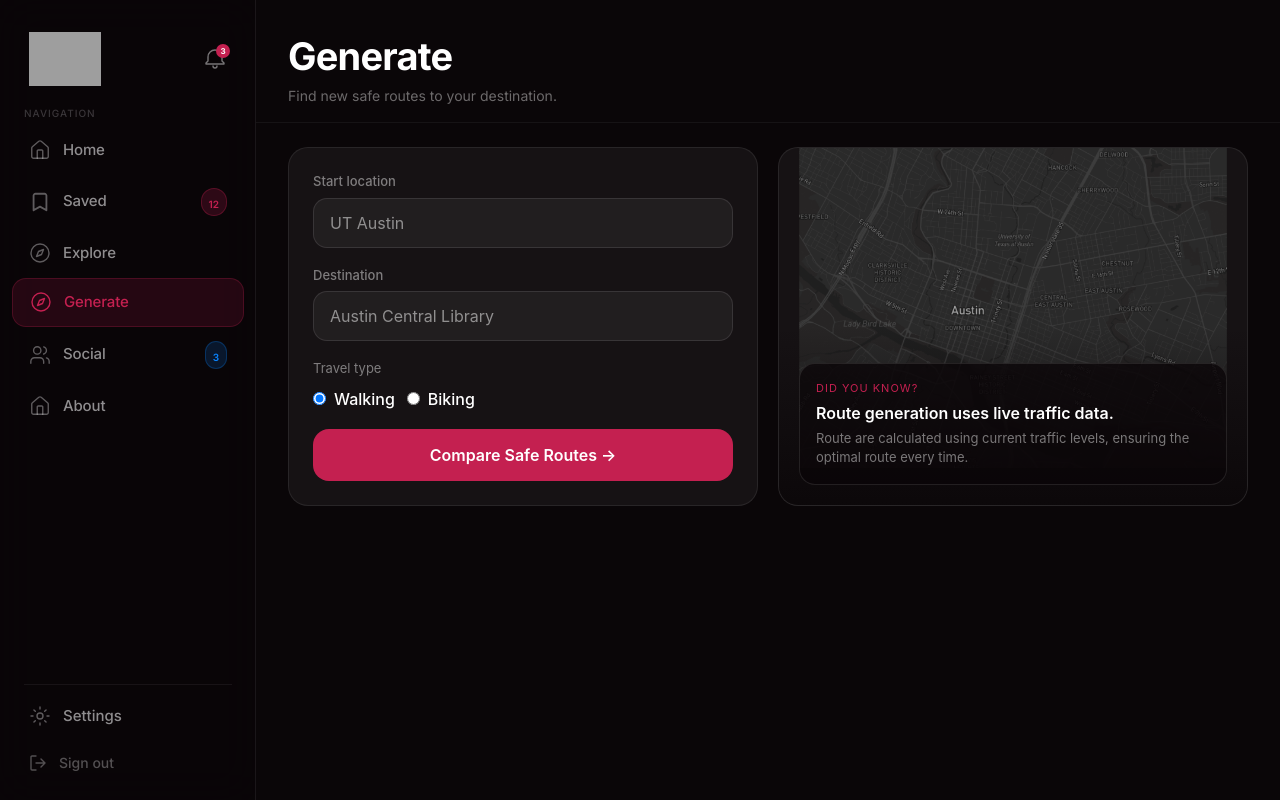
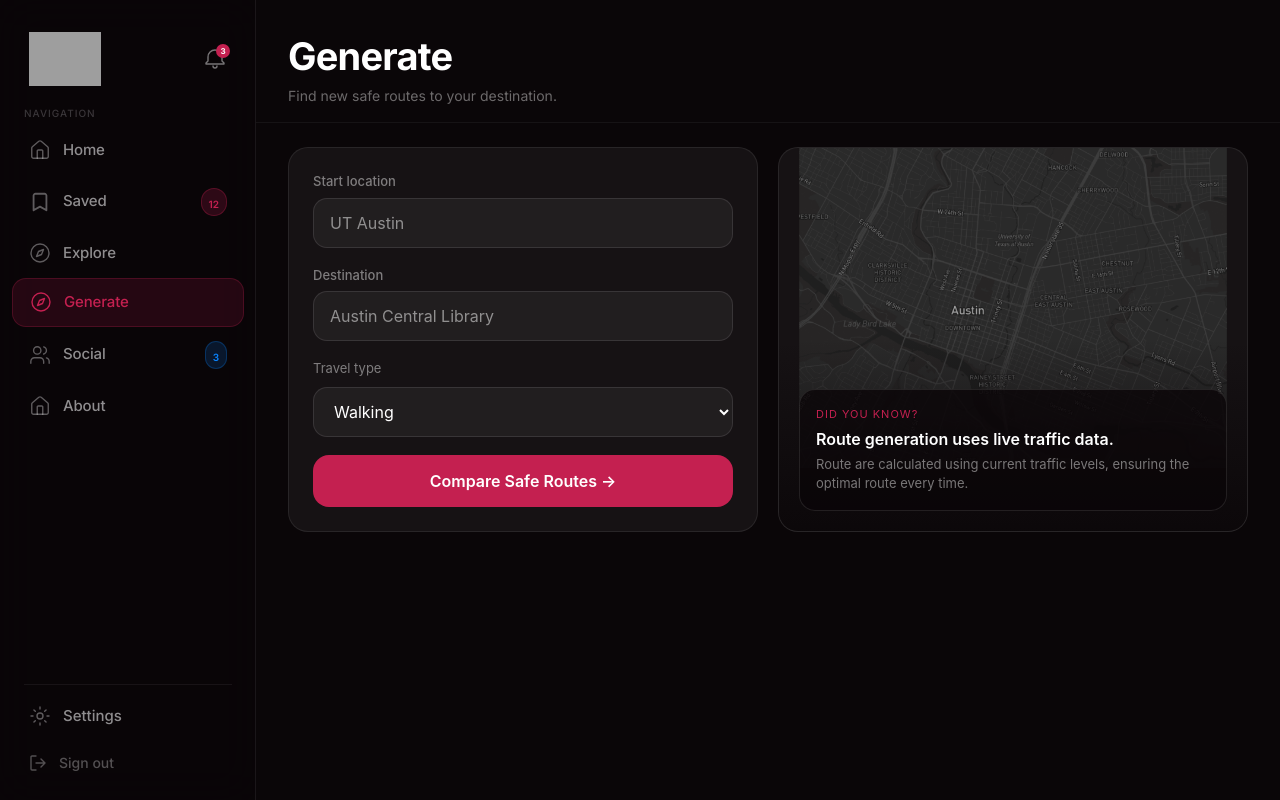
Before and after one commit to aaravs-s/the-internovators, a React (Vite) app in the folder frontend/: page /generate in a window 1280 px wide. Built offline with nearby package versions, Linux system fonts and the light colour scheme; grey boxes are pictures that could not be loaded.

Commit message:
Autocomplete on generate page

```diff
--- a/frontend/src/app/pages/GeneratePage.tsx
+++ b/frontend/src/app/pages/GeneratePage.tsx
@@ -1,7 +1,6 @@
-import { useEffect, useState, useMemo } from "react";
+import { useEffect, useState, useMemo, FormEvent } from "react";
 import { useNavigate } from "react-router";
 
-import { getRoutes, type RouteSummary } from "@/app/api/routes";
 import { imgRouteMap, homeSvg } from "@/app/assets";
 import { cardBase, SafetyBadge } from "@/app/components/ui";
 
@@ -21,9 +20,10 @@ export default function ExplorePage() {
 
     const [start, setStart] = useState("");
     const [startSuggestions, setStartSuggestions] = useState<string[]>([]);
-
     const [destination, setDestination] = useState("");
     const [destinationSuggestions, setDestinationSuggestions] = useState<string[]>([]);
+
+    const [type, setType] = useState("walking");
 
     const fetchSuggestions = async (
         query: string,
@@ -35,10 +35,8 @@ export default function ExplorePage() {
         }
 
         const response = await fetch(
-            `/autocomplete?q=${encodeURIComponent(query)}`
+            `/api/routes/autocomplete?q=${encodeURIComponent(query)}`
         );
-
-        console.log(response)
 
         const results = await response.json();
 
@@ -55,15 +53,35 @@ export default function ExplorePage() {
             fetchSuggestions(value, setStartSuggestions);
             }, 300),
         []
-        );
+    );
 
-        const debouncedDestinationFetch = useMemo(
+    const debouncedDestinationFetch = useMemo(
         () =>
             debounce((value: string) => {
             fetchSuggestions(value, setDestinationSuggestions);
             }, 300),
         []
     );
+
+    const handleSubmit = async (e: React.SubmitEvent<HTMLFormElement>) => {
+        e.preventDefault();
+
+        const res = await fetch("/api/routes/search", {
+            method: "POST",
+            headers: {
+                "Content-Type": "application/json",
+            },
+            body: JSON.stringify({
+                start,
+                destination,
+                route_type: type,
+            }),
+        });
+
+        const data = await res.json();
+        console.log(data);
+    };
+
 
     return (
         <>
@@ -78,7 +96,7 @@ export default function ExplorePage() {
         <div className="px-[32px] py-[24px] flex flex-col gap-[20px]">
             <div className="grid grid-cols-2 gap-[20px]">
                 {/* Search Form */}
-                <div className={`${cardBase} p-[24px]`}>
+                <form onSubmit={handleSubmit} className={`${cardBase} p-[24px]`}>
                     <div className="flex flex-col gap-[18px]">
                     <div>
                         <label className="block text-[13px] text-[rgba(255,255,255,0.45)] mb-[6px]">
@@ -107,22 +125,46 @@ export default function ExplorePage() {
                         Destination
                         </label>
                         <input
-                        type="text"
-                        placeholder="Austin Central Library"
-                        className="w-full h-[50px] px-[16px] rounded-[14px] bg-[rgba(255,255,255,0.05)] border border-[rgba(255,255,255,0.1)] text-white outline-none focus:border-[rgba(196,32,80,0.4)]"
+                            type="text"
+                            placeholder="Austin Central Library"
+                            className="w-full h-[50px] px-[16px] rounded-[14px] bg-[rgba(255,255,255,0.05)] border border-[rgba(255,255,255,0.1)] text-white outline-none focus:border-[rgba(196,32,80,0.4)]"
+                            value={destination}
+                            onChange={(e) => {
+                                setDestination(e.target.value);
+                                debouncedDestinationFetch(e.target.value);
+                            }}
+                            list="destination-suggestions"
                         />
                     </div>
+                    <datalist id="destination-suggestions">
+                        {destinationSuggestions.map((s) => (
+                            <option key={s} value={s} />
+                        ))}
+                    </datalist>
 
                     <div>
                         <p className="text-[13px] text-[rgba(255,255,255,0.45)] mb-[8px]">
                         Travel type
                         </p>
 
-                        <div className="flex gap-[12px]">
+                        <select
+                            value={type}
+                            onChange={(e) => setType(e.target.value)}
+                            className="w-full h-[50px] px-[16px] rounded-[14px] bg-[rgba(255,255,255,0.05)] border border-[rgba(255,255,255,0.1)] text-white outline-none focus:border-[rgba(196,32,80,0.4)]"
+                        >
+                            <option value="walking">Walking</option>
+                            <option value="biking">Biking</option>
+                        </select>
+
+                        {/* <div className="flex gap-[12px]">
                         <label className="flex items-center gap-[8px] text-white">
                             <input
                             type="radio"
                             name="routeType"
+                            value="walking"
+                            onChange={(e) => {
+                                setType(e.target.value)
+                            }}
                             defaultChecked
                             />
                             Walking
@@ -132,19 +174,23 @@ export default function ExplorePage() {
                             <input
                             type="radio"
                             name="routeType"
+                            value="biking"
+                            onChange={(e) => {
+                                setType(e.target.value)
+                            }}
                             />
                             Biking
                         </label>
-                        </div>
+                        </div> */}
                     </div>
 
                     <button
-                        className="h-[52px] rounded-[16px] bg-[#c42050] text-white font-semibold hover:opacity-90 transition-opacity"
+                        className="h-[52px] rounded-[16px] bg-[#c42050] text-white font-semibold hover:opacity-90 transition-opacity cursor-pointer"
                     >
                         Compare Safe Routes →
                     </button>
                     </div>
-                </div>
+                </form>
 
                 {/* Preview Panel */}
                 <div className={`${cardBase} overflow-hidden relative`}>
```
Also changed, not shown: frontend/src/app/api/routes.ts (line endings or trailing spaces), 2 other files (tests, documents, lock files or other folders).
